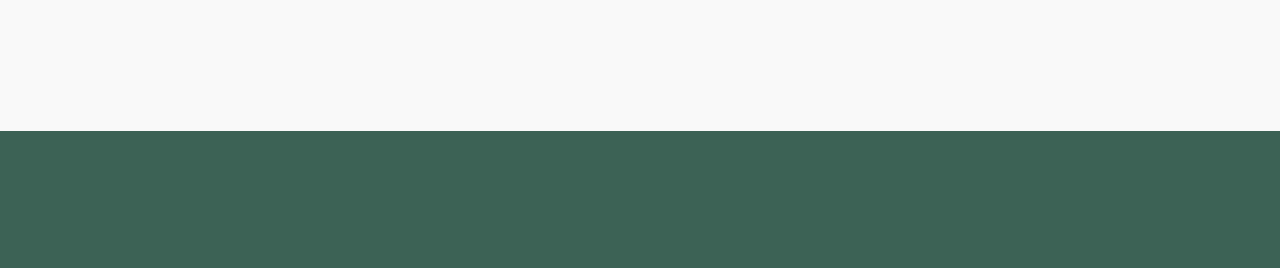
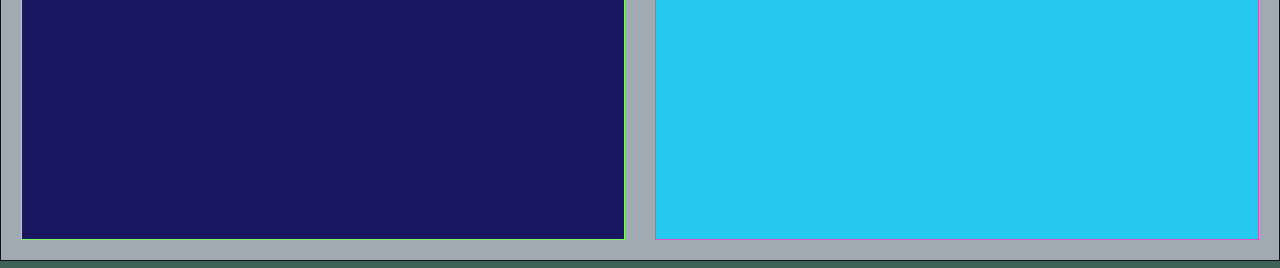
Before and after one commit to DiscoMajor/fishing_spot, a PHP site: page /actualites.html in a window 1280 px wide. Shown: the part 669-937 px from the top of the page. Before the commit the page ends 800 px from the top, so only its background shows below. Run offline with PHP 8.4, Linux system fonts and the light colour scheme.

Commit message:
Grid done pour les actualités

```diff
--- a/mon_site/actualites.html
+++ b/mon_site/actualites.html
@@ -3,6 +3,7 @@
   <head>
     <link href="https://fonts.googleapis.com/css2?family=Leckerli+One&display=swap" rel="stylesheet" />
     <link href="https://fonts.googleapis.com/css2?family=Roboto+Mono&display=swap" rel="stylesheet" />
+    <link rel="stylesheet" href="styles.css" />
     <meta name="viewport" content="width=device-width, initial-scale=1" />
     <meta charset="utf-8" />
     <title>Fishing Spot- Actualités</title>
@@ -43,6 +44,13 @@
       </div>
     </div>
 
+    <div id="actuGridContainer">
+      <div class="actuBoxes1"></div>
+      <div class="actuBoxes2"></div>
+      <div class="actuBoxes3"></div>
+      <div class="actuBoxes4"></div>
+    </div>
+
     <footer>
       <div id="footerFlex">
         <div class="footerBox1">
--- a/mon_site/styles.css
+++ b/mon_site/styles.css
@@ -436,6 +436,43 @@ input[type="textarea"] {
 
 /* Page Actualités */
 
+#actuGridContainer {
+  display: grid;
+  grid-template-columns: repeat(4, 1fr);
+  grid-template-rows: 1fr 1fr;
+  background-color: rgb(161, 170, 179);
+  border: solid 1px rgb(16, 18, 19);
+  height: 600px;
+  padding: 20px;
+  gap: 30px;
+}
+
+.actuBoxes1 {
+  border: solid 1px rgb(31, 10, 10);
+  background-color: rgb(115, 187, 121);
+  grid-column: 1 / span 2;
+}
+
+.actuBoxes2 {
+  border: solid 1px rgb(238, 21, 21);
+  background-color: rgb(169, 53, 247);
+  grid-row: 1;
+  grid-column: 3 / span 2;
+}
+
+.actuBoxes3 {
+  border: solid 1px rgb(122, 252, 90);
+  background-color: rgb(24, 23, 95);
+  grid-row: 2;
+  grid-column: 1 / span 2;
+}
+
+.actuBoxes4 {
+  border: solid 1px rgb(224, 81, 193);
+  background-color: rgb(39, 200, 240);
+  grid-row: 2;
+  grid-column: 3 / span 2;
+}
 /* Footer */
 
 footer {
```
